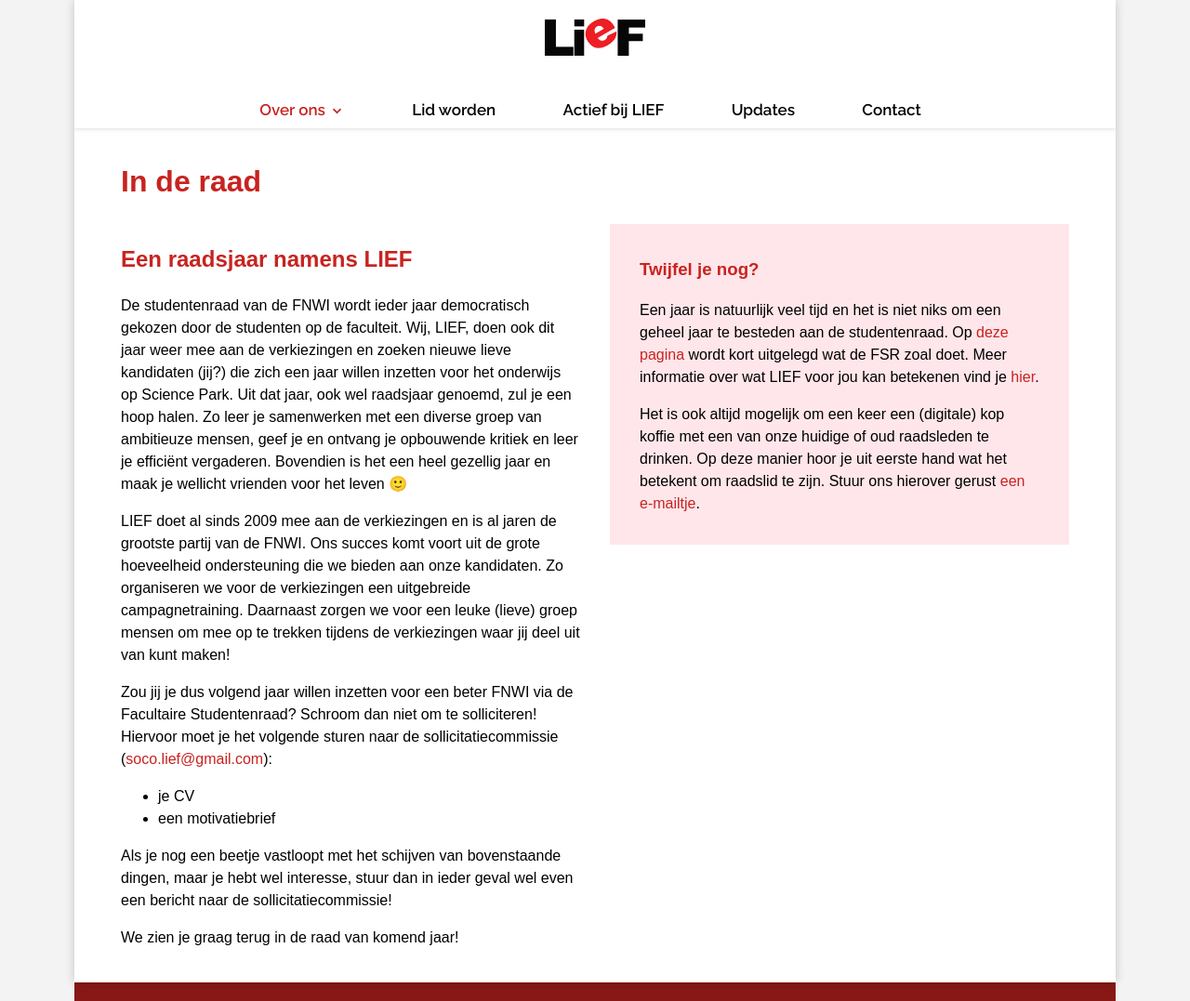
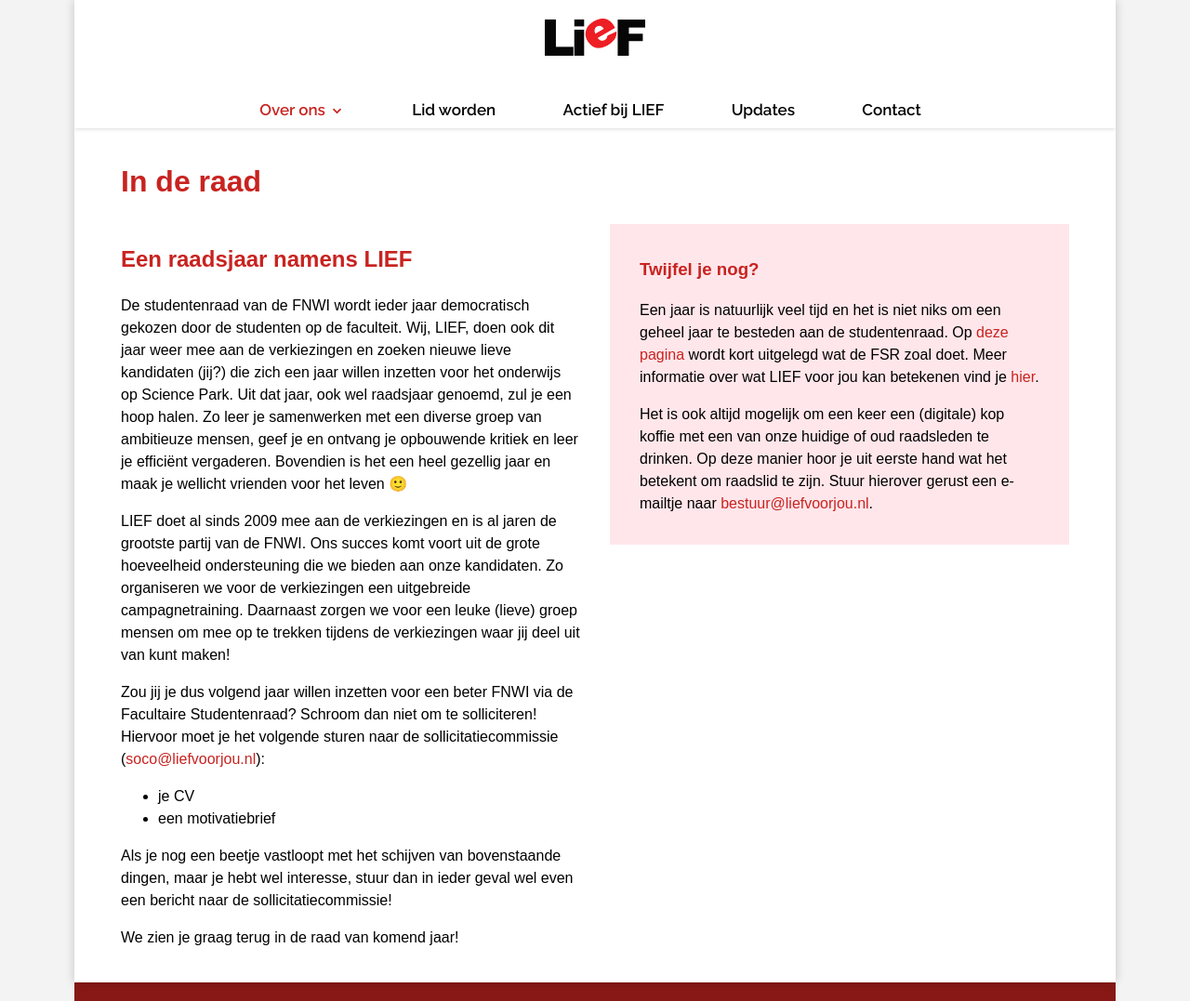
Before and after one commit to liefnwi/liefnwi.github.io, a Jekyll site: the page built from over-ons/in-de-raad.md, in a window 1280 px wide and 1077 px high. Shown: the whole window at 93% size. Built offline with Jekyll 4.4.1, drawn with Linux system fonts in a browser that asks for light colours; nearby versions of some CDN libraries.

Commit message:
Update soco e-mailadres

```diff
--- a/over-ons/in-de-raad.md
+++ b/over-ons/in-de-raad.md
@@ -10,7 +10,7 @@
 
 LIEF doet al sinds 2009 mee aan de verkiezingen en is al jaren de grootste partij van de FNWI. Ons succes komt voort uit de grote hoeveelheid ondersteuning die we bieden aan onze kandidaten. Zo organiseren we voor de verkiezingen een uitgebreide campagnetraining. Daarnaast zorgen we voor een leuke (lieve) groep mensen om mee op te trekken tijdens de verkiezingen waar jij deel uit van kunt maken!
 
-Zou jij je dus volgend jaar willen inzetten voor een beter FNWI via de Facultaire Studentenraad? Schroom dan niet om te solliciteren! Hiervoor moet je het volgende sturen naar de sollicitatiecommissie ([soco.lief@gmail.com](mailto:soco.lief@gmail.com)):
+Zou jij je dus volgend jaar willen inzetten voor een beter FNWI via de Facultaire Studentenraad? Schroom dan niet om te solliciteren! Hiervoor moet je het volgende sturen naar de sollicitatiecommissie ([soco@liefvoorjou.nl](mailto:soco@liefvoorjou.nl)):
 
  * je CV
  * een motivatiebrief
@@ -24,7 +24,7 @@
 
 Een jaar is natuurlijk veel tijd en het is niet niks om een geheel jaar te besteden aan de studentenraad. Op [deze pagina](https://studentenraad.nl/fnwi/wat-is-de-raad/) wordt kort uitgelegd wat de FSR zoal doet. Meer informatie over wat LIEF voor jou kan betekenen vind je [hier](/actief-bij-lief).
 
-Het is ook altijd mogelijk om een keer een (digitale) kop koffie met een van onze huidige of oud raadsleden te drinken. Op deze manier hoor je uit eerste hand wat het betekent om raadslid te zijn. Stuur ons hierover gerust [een e-mailtje](mailto:bestuur@liefvoorjou.nl).
+Het is ook altijd mogelijk om een keer een (digitale) kop koffie met een van onze huidige of oud raadsleden te drinken. Op deze manier hoor je uit eerste hand wat het betekent om raadslid te zijn. Stuur hierover gerust een e-mailtje naar [bestuur@liefvoorjou.nl](mailto:bestuur@liefvoorjou.nl).
 </div>
 
 <!-- TODO verhalen uit de raad -->
```
